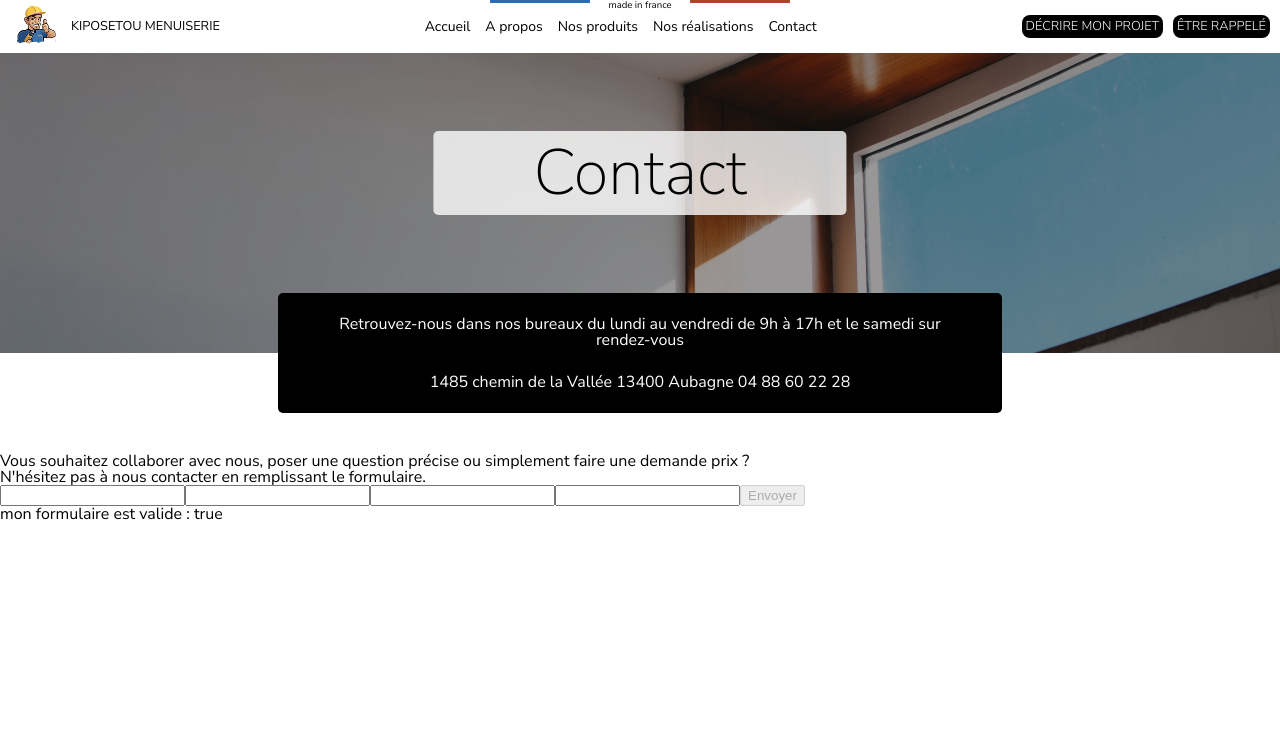
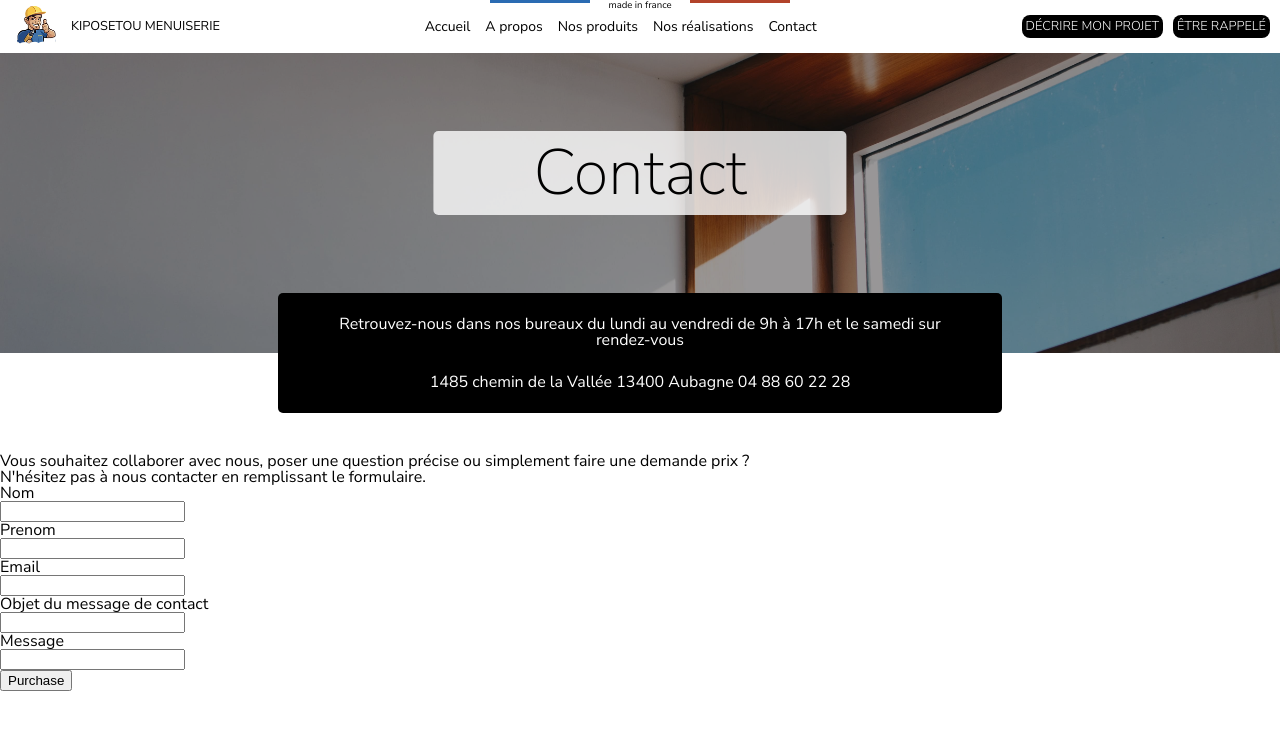
Before and after one commit to mohammed266392/kiposetou-universal, an Angular app: page /Contact in a window 1280 px wide. Shown: the top 730 px of the page. Built offline with nearby package versions, Linux system fonts and the light colour scheme.

Commit message:
page de contact

```diff
--- a/package.json
+++ b/package.json
@@ -24,6 +24,7 @@
     "@angular/platform-server": "^14.2.0",
     "@angular/router": "^14.2.0",
     "@nguniversal/express-engine": "^14.2.0",
+    "@sendgrid/mail": "^7.7.0",
     "express": "^4.15.2",
     "rxjs": "~7.5.0",
     "tslib": "^2.3.0",
--- a/src/app/app.module.ts
+++ b/src/app/app.module.ts
@@ -10,6 +10,8 @@ import { Proposer1ItemComponent } from './proposer1-item/proposer1-item.componen
 import { EmailComponent } from './email/email.component';
 import { RealisationComponent } from './realisation/realisation.component';
 import { PkChoisirComponent } from './pk-choisir/pk-choisir.component';
+import { ReactiveFormsModule } from '@angular/forms';
+import { HttpClientModule } from '@angular/common/http';
 
 @NgModule({
   declarations: [
@@ -27,7 +29,9 @@ import { PkChoisirComponent } from './pk-choisir/pk-choisir.component';
   ],
   imports: [
     BrowserModule.withServerTransition({ appId: 'serverApp' }),
-    AppRoutingModule
+    AppRoutingModule,
+    ReactiveFormsModule,
+    HttpClientModule
   ],
   schemas: [NO_ERRORS_SCHEMA],
   providers: [],
--- a/src/app/email/email.component.html
+++ b/src/app/email/email.component.html
@@ -26,14 +26,63 @@
         <div class="main_formulaire_block"></div>
     </div>
 
-    <div class="formulaire">
-        <form [formGroup]="monFormulaire" (ngSubmit)="onSubmit()">
-            <input type="text" formControlName="nom">
-            <input type="text" formControlName="email">
-            <input type="text" formControlName="objet">
-            <input type="text" formControlName="message">
-            <button type="submit" [disabled]="!monFormulaire?.valid">Envoyer</button>
-          </form>
-          mon formulaire est valide : {{!monFormulaire?.valid}}
-    </div>
+    <form [formGroup]="contactFormGroup" (ngSubmit)="onSubmit()">
+        <div formGroupName="contact" class="form-area">
+            <div>
+                <div class="col-md-2">
+                    <label>Nom</label>
+                </div>
+                <div class="col-md-9">
+                    <input type="text" formControlName="nom">
+                </div>
+            </div>
+            <div>
+                <div class="col-md-2">
+                    <label>Prenom</label>
+                </div>
+                <div class="col-md-9">
+                    <input type="text" formControlName="prenom">
+                </div>
+            </div>
+            <div>
+                <div class="col-md-2">
+                    <label>Email</label>
+                </div>
+                <div class="col-md-9">
+                    <div class="input-space">
+                        <input type="text" formControlName="email">
+                        <div *ngIf="email.invalid && (email.dirty || email.touched)" class="alert alert-danger mt-1">
+                            <div *ngIf="email.errors['required']">
+                                the email is required
+                            </div>
+                            <div *ngIf="email!=null && email.errors['pattern']">
+                                the email is not correct
+                            </div>
+
+                        </div>
+                    </div>
+                </div>
+            </div>
+            <div>
+                <div class="col-md-2">
+                    <label>Objet du message de contact</label>
+                </div>
+                <div class="col-md-9">
+                    <input type="text" formControlName="objet">
+                </div>
+            </div>
+            <div>
+                <div class="col-md-2">
+                    <label>Message</label>
+                </div>
+                <div class="col-md-9">
+                    <input type="text" formControlName="message">
+                </div>
+            </div>
+        </div>
+        <div class="text-center">
+            <button type="submit" class="btn btn-info">Purchase</button>
+        </div>
+        </form>
+
 </div>
--- a/src/app/email/email.component.ts
+++ b/src/app/email/email.component.ts
@@ -1,28 +1,48 @@
 import { Component, OnInit } from '@angular/core';
-import { FormGroup, FormControl, Validators } from '@angular/forms';
+import { FormBuilder, FormControl, FormGroup, Validators } from '@angular/forms';
+import { HttpClient } from '@angular/common/http';
+import { MailService } from '@sendgrid/mail'
+
 
 @Component({
   selector: 'app-email',
   templateUrl: './email.component.html',
   styleUrls: ['./email.component.scss']
 })
+
 export class EmailComponent implements OnInit {
 
-  monFormulaire: FormGroup | undefined;
+  contactFormGroup: FormGroup;
 
-  constructor() { }
 
-  ngOnInit(): void {
-    this.monFormulaire = new FormGroup({
-      nom: new FormControl('', Validators.required),
-      email: new FormControl('', [Validators.required, Validators.email]),
-      objet: new FormControl('', [Validators.required]),
-      message : new FormControl('', [Validators.required])
+  constructor(private fb: FormBuilder, private http: HttpClient) {}
+  ngOnInit() {
+
+    this.contactFormGroup = this.fb.group({
+
+      contact : this.fb.group({
+        nom : new FormControl('', [Validators.required]),
+        prenom : new FormControl('', [Validators.required]),
+        objet : new FormControl('', [Validators.required]),
+        message : new FormControl('', [Validators.required]),
+        email:new FormControl('', [
+          Validators.required, Validators.pattern("^[a-z0-9._%+-]+@[a-z0-9.-]+\\.[a-z]{2,4}$")
+        ])
+      })
     });
   }
 
-  onSubmit() {
-    // Do something with the form data
+  onSubmit(){
+    console.log("submission button");
+    console.log(this.contactFormGroup.get('contact').value);
+    if(this.contactFormGroup.invalid){
+      this.contactFormGroup.markAllAsTouched()
+    }
+
   }
 
-}
+
+
+  get email(){  return this.contactFormGroup.get('contact.email');}
+
+  }
--- a/src/environments/environment.prod.ts
+++ b/src/environments/environment.prod.ts
@@ -1,3 +1,4 @@
 export const environment = {
-  production: true
+  production: true,
+  apiKey: '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'
 };
--- a/src/environments/environment.ts
+++ b/src/environments/environment.ts
@@ -3,7 +3,8 @@
 // The list of file replacements can be found in `angular.json`.
 
 export const environment = {
-  production: false
+  production: false,
+  apiKey: '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'
 };
 
 /*
--- a/tsconfig.json
+++ b/tsconfig.json
@@ -5,7 +5,7 @@
     "baseUrl": "./",
     "outDir": "./dist/out-tsc",
     "forceConsistentCasingInFileNames": true,
-    "strict": true,
+    "strict": false,
     "noImplicitOverride": true,
     "noPropertyAccessFromIndexSignature": true,
     "noImplicitReturns": true,
```
Also changed, not shown: 2 other files (tests, documents, lock files or other folders).
